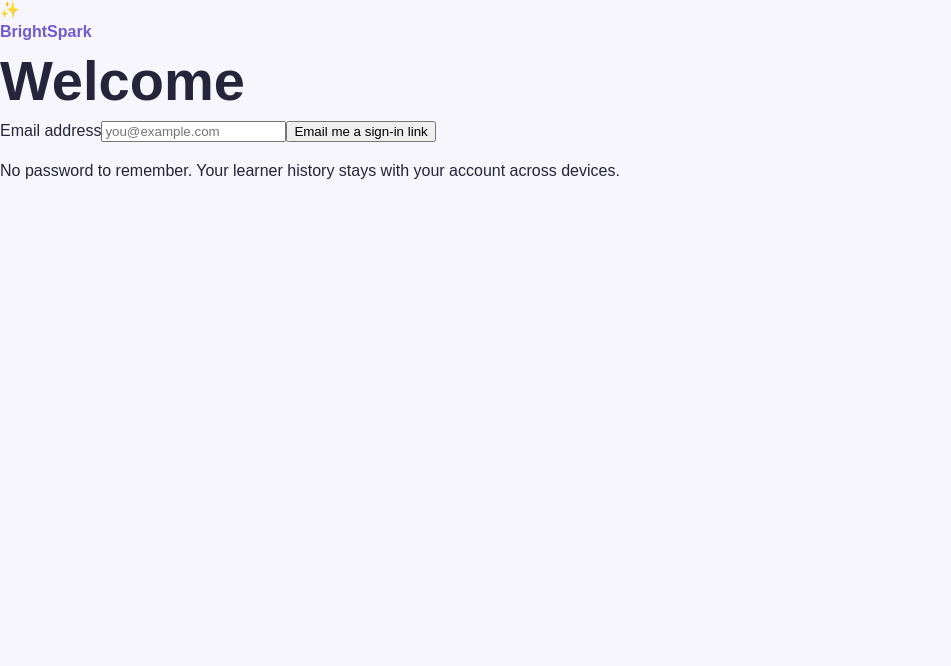
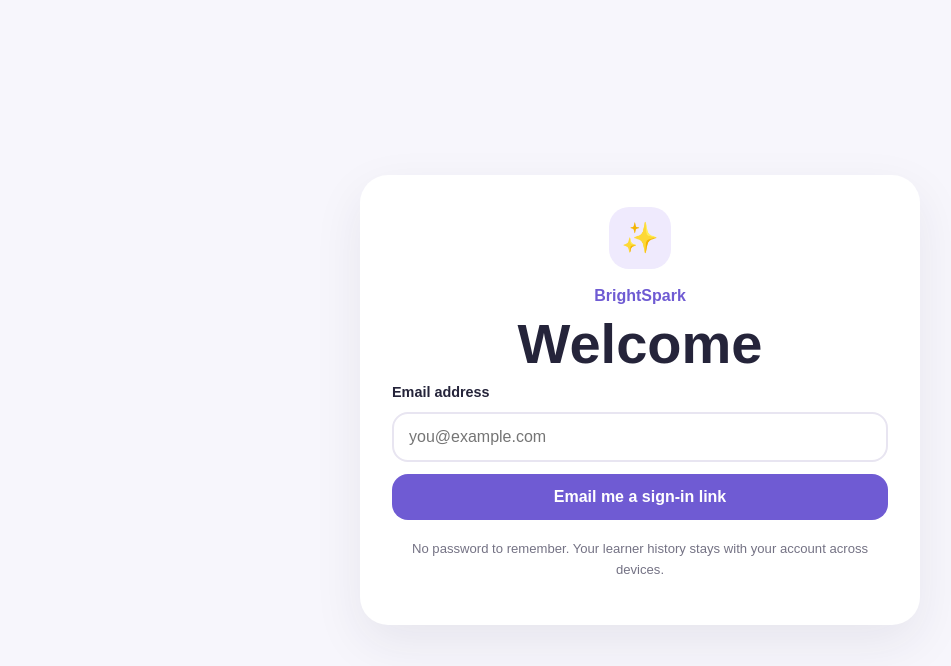
Before and after one commit to saulnic/brightspark, a Next.js app: page /login in a window 1280 px wide. Shown: the top 666 px of the page, without its empty margins (0-951 px from the left). Built offline with nearby package versions, Linux system fonts and the light colour scheme.

Commit message:
style: add auth and learner onboarding UI

```diff
--- a/app/globals.css
+++ b/app/globals.css
@@ -11,19 +11,65 @@ body {
   min-height: 100vh;
 }
 
-.shell {
+a {
+  color: inherit;
+  text-decoration: none;
+}
+
+button,
+input {
+  font: inherit;
+}
+
+.shell,
+.authShell,
+.appShell {
   min-height: 100vh;
+}
+
+.shell,
+.authShell {
   display: grid;
   place-items: center;
   padding: 24px;
 }
 
-.card {
+.appShell {
+  padding: 24px;
+  max-width: 980px;
+  margin: 0 auto;
+}
+
+.card,
+.authCard,
+.heroCard,
+.createLearnerCard,
+.learnerCard {
+  background: white;
+  box-shadow: 0 18px 50px rgba(37, 36, 58, 0.08);
+}
+
+.card,
+.authCard,
+.heroCard {
   width: min(560px, 100%);
   padding: 32px;
   border-radius: 28px;
-  background: white;
-  box-shadow: 0 18px 50px rgba(37, 36, 58, 0.08);
+}
+
+.authCard {
+  text-align: center;
+}
+
+.brandMark {
+  width: 62px;
+  height: 62px;
+  border-radius: 20px;
+  display: grid;
+  place-items: center;
+  margin: 0 auto 14px;
+  background: #efeafd;
+  font-size: 30px;
 }
 
 .eyebrow {
@@ -32,8 +78,14 @@ body {
   color: #6f5bd3;
 }
 
+h1,
+h2,
+p {
+  margin-top: 0;
+}
+
 h1 {
-  margin: 0 0 12px;
+  margin-bottom: 12px;
   font-size: clamp(2rem, 8vw, 3.5rem);
   line-height: 1;
 }
@@ -41,3 +93,163 @@ h1 {
 p {
   line-height: 1.6;
 }
+
+.muted,
+.finePrint,
+.learnerCard span {
+  color: #747284;
+}
+
+.finePrint {
+  margin-top: 18px;
+  font-size: 0.82rem;
+}
+
+.authForm {
+  display: grid;
+  gap: 12px;
+  text-align: left;
+}
+
+.authForm label {
+  font-weight: 800;
+  font-size: 0.9rem;
+}
+
+.authForm input {
+  width: 100%;
+  border: 2px solid #e8e5f1;
+  border-radius: 16px;
+  padding: 14px 15px;
+  outline: none;
+  background: white;
+}
+
+.authForm input:focus {
+  border-color: #7b66da;
+}
+
+.primaryButton,
+.secondaryButton,
+.textButton {
+  border: 0;
+  cursor: pointer;
+  font-weight: 800;
+}
+
+.primaryButton {
+  border-radius: 16px;
+  padding: 14px 18px;
+  color: white;
+  background: #6f5bd3;
+}
+
+.primaryButton:disabled {
+  opacity: 0.6;
+  cursor: default;
+}
+
+.secondaryButton {
+  border-radius: 14px;
+  padding: 12px 16px;
+  color: #5748b6;
+  background: #efeafd;
+}
+
+.textButton {
+  padding: 8px 0;
+  color: #6255d0;
+  background: transparent;
+}
+
+.formError,
+.errorNotice {
+  color: #a62f45;
+}
+
+.topBar {
+  display: flex;
+  justify-content: space-between;
+  align-items: center;
+  gap: 16px;
+  margin-bottom: 28px;
+}
+
+.screenTitle {
+  font-size: clamp(1.9rem, 6vw, 3rem);
+}
+
+.notice {
+  padding: 12px 14px;
+  border-radius: 14px;
+  margin-bottom: 18px;
+  background: #fff2f5;
+}
+
+.learnerGrid {
+  display: grid;
+  grid-template-columns: repeat(auto-fit, minmax(230px, 1fr));
+  gap: 16px;
+}
+
+.learnerCard,
+.createLearnerCard {
+  border-radius: 24px;
+  padding: 22px;
+}
+
+.learnerCard {
+  display: grid;
+  gap: 8px;
+  transition: transform 0.15s ease;
+}
+
+.learnerCard:hover {
+  transform: translateY(-2px);
+}
+
+.avatarPlaceholder {
+  width: 64px;
+  height: 64px;
+  display: grid;
+  place-items: center;
+  border-radius: 22px;
+  background: #efeafd;
+  font-size: 30px;
+  margin-bottom: 8px;
+}
+
+.avatarPlaceholder.soft {
+  color: #6f5bd3;
+  background: #f5f2ff;
+}
+
+.profileChip {
+  display: flex;
+  align-items: center;
+  gap: 8px;
+  padding: 8px 12px;
+  border-radius: 999px;
+  background: white;
+  box-shadow: 0 8px 24px rgba(37, 36, 58, 0.08);
+}
+
+.heroCard {
+  margin: 40px auto 0;
+}
+
+@media (max-width: 600px) {
+  .appShell {
+    padding: 18px;
+  }
+
+  .authCard,
+  .card,
+  .heroCard {
+    padding: 24px;
+  }
+
+  .topBar {
+    align-items: flex-start;
+  }
+}
```
